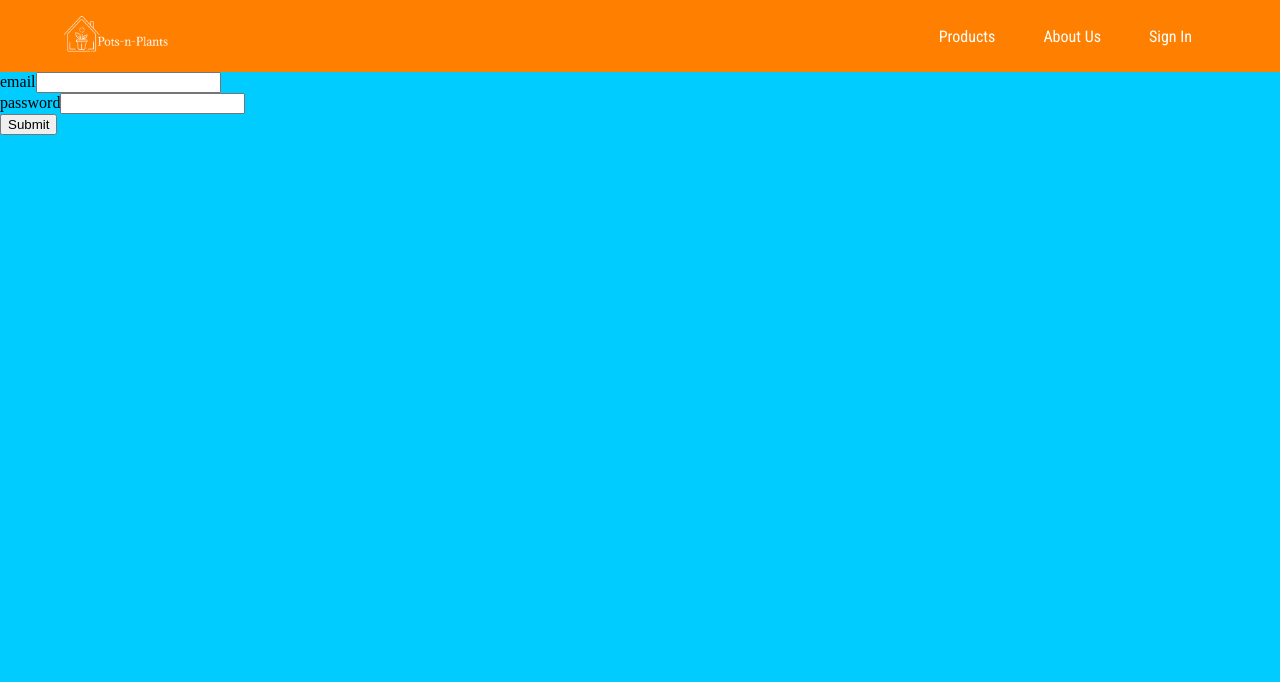
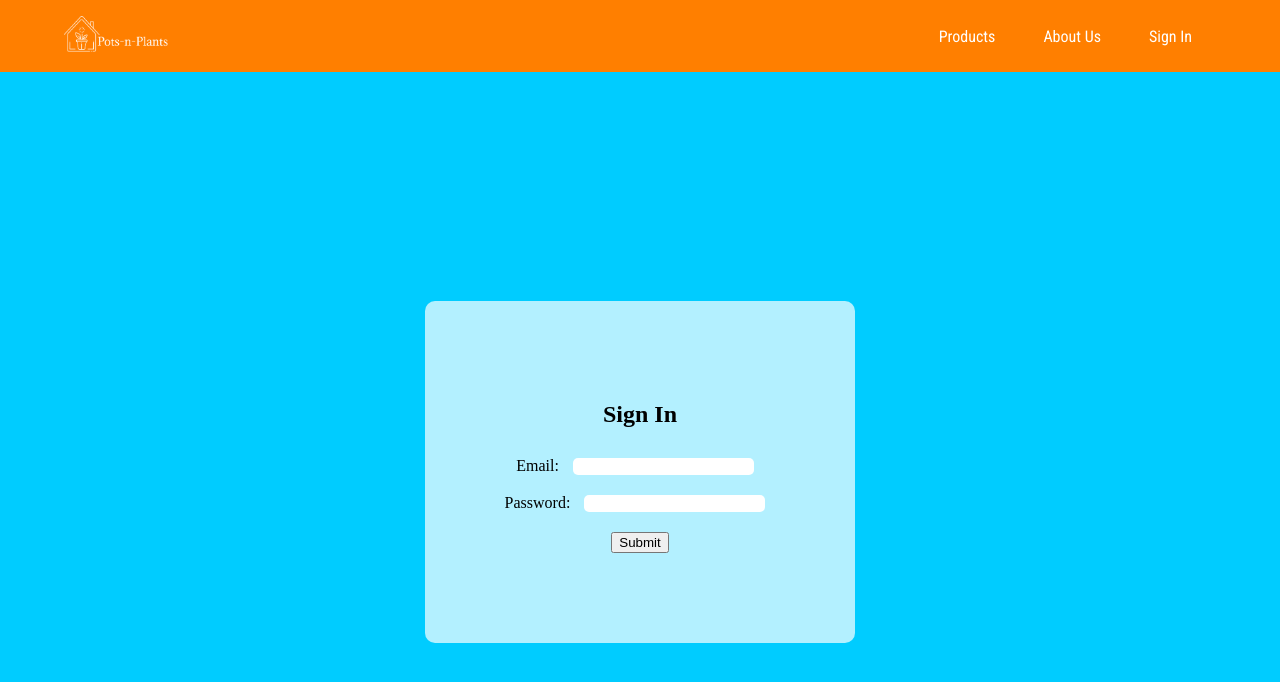
Before and after one commit to austinmscholl/gardenClient, an Angular app: page /signin in a window 1280 px wide. Shown: the top 682 px of the page. Built offline with nearby package versions, Linux system fonts and the light colour scheme.

Commit message:
style changes

```diff
--- a/src/app/admin/admin.component.html
+++ b/src/app/admin/admin.component.html
@@ -1,14 +1,15 @@
+<div class='formContainer'>
   <form name='form' (ngSubmit)='signIn()' [formGroup]='user'>
-
+    <h2>Sign In</h2>
     <div class='form-group'>
-    <label>email</label>
+      <label>Email: </label>
       <input formControlName='email' name='email'>
     </div>
     <div class='form-group'>
-    <label>password</label>
+      <label>Password: </label>
       <input formControlName='password' name='password'>
     </div>
 
     <button>Submit</button>
-
   </form>
+</div>
--- a/src/app/admin/admin.component.scss
+++ b/src/app/admin/admin.component.scss
@@ -0,0 +1,25 @@
+.formContainer{
+    display:flex;
+    height: 100%;
+}
+
+form{
+    margin:auto;
+    padding: 80px;
+    text-align:center;
+    background:hsla(360, 100%, 100%, .7);
+    border-radius: 10px;
+
+    input{
+        margin:10px;
+        border-radius: 5px;
+        border:none;
+
+        &:focus{
+            outline: none;
+        }
+    }
+    button{
+        margin:10px;
+    }
+}
--- a/src/app/products/products.component.scss
+++ b/src/app/products/products.component.scss
@@ -2,14 +2,23 @@
 
 .productContainer {
     font-family: 'Roboto Condensed', sans-serif;
-    display: flex;
-    flex-direction: row;
-    flex-wrap: wrap;
+    display: grid;
+    grid-template-columns: 30% 30% 30%;
+    grid-row-gap: 10px;
+    grid-column-gap: 10px;
+    margin-top:10px;
     justify-content: center;
 }
 
 .product {
-    width: 30%;
+    border: 2px solid black;
+    box-shadow: 3px 5px rgba(0, 0, 0, 0.4);
+    text-align:center;
+    background: hsla(360, 100%, 100%, .7);
+
+    &:hover{
+        box-shadow: 6px 8px rgba(0, 0, 0, 0.4);
+    }
 }
 
 .pagination {
```
Lines whose indentation alone changed are shown as unchanged.
